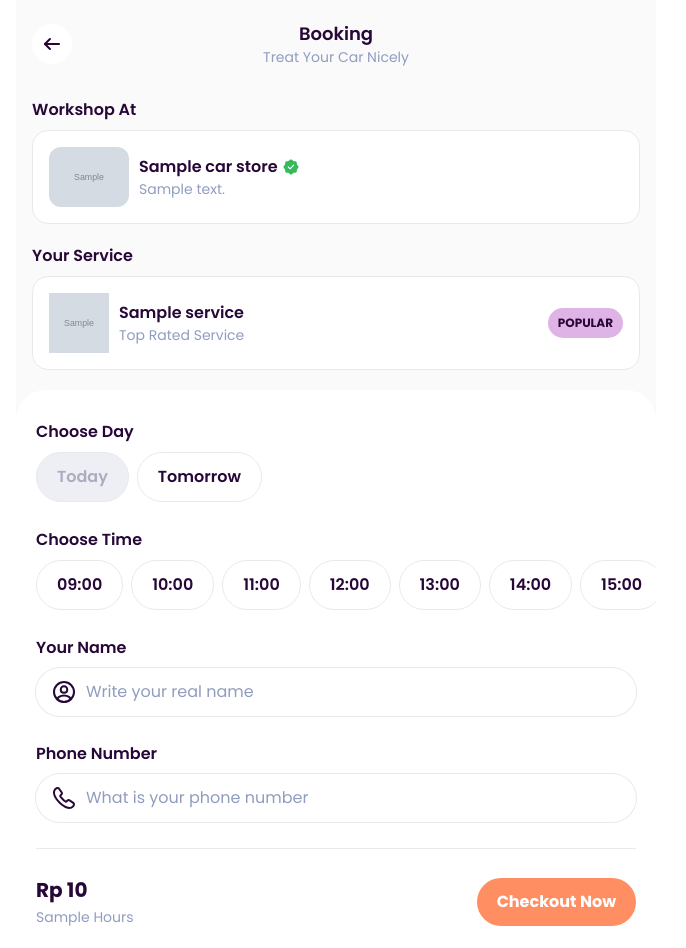
After one commit to yoedi/car-care, a Laravel app: template resources/views/front/booking.blade.php in a window 1280 px wide. The commit adds this page. Shown: the whole page, without its empty margins (304-990 px from the left). Run offline with Laravel 12, Linux system fonts and the light colour scheme; the template is opened without the code that fills it: most values are stand-ins (such as "Sample title", 1, 10 or a date in 2020); grey boxes marked "Sample" are stand-in pictures; style sheets or scripts are compiled from the project's sources.

Commit message:
Integrate booking form page

```diff
--- /dev/null
+++ b/resources/views/front/booking.blade.php
@@ -0,0 +1,148 @@
+<!doctype html>
+<html>
+<head>
+  <meta charset="UTF-8">
+  <meta name="viewport" content="width=device-width, initial-scale=1.0">
+  <link href="{{asset('output.css')}}" rel="stylesheet">
+  <link href="{{asset('main.css')}}" rel="stylesheet">
+  <link href="https://fonts.googleapis.com/css2?family=Poppins:wght@400;500;600;700;800;900&display=swap" rel="stylesheet" />
+  <link rel="stylesheet" href="https://cdn.jsdelivr.net/npm/swiper@11/swiper-bundle.min.css"/>
+</head>
+<body>
+  <main class="bg-[#FAFAFA] max-w-[640px] mx-auto min-h-screen relative flex flex-col has-[#CTA-nav]:pb-[120px] has-[#Bottom-nav]:pb-[120px]">
+    <div id="Top-nav" class="flex items-center justify-between px-4 pt-5">
+      <a href="{{ url()->previous() }}">
+        <div class="w-10 h-10 flex shrink-0">
+          <img src="{{ asset('assets/images/icons/back.svg') }}" alt="icon">
+        </div>
+      </a>
+      <div class="flex flex-col w-fit text-center">
+        <h1 class="font-semibold text-lg leading-[27px]">Booking</h1>
+        <p class="text-sm leading-[21px] text-[#909DBF]">Treat Your Car Nicely</p>
+      </div>
+      <div class="w-10 h-10 flex shrink-0">
+      </div>
+    </div>
+    <div id="Location" class="flex flex-col gap-2 px-4 mt-[30px]">
+      <h2 class="font-semibold">Workshop At</h2>
+      <div class="flex items-center w-full rounded-2xl border border-[#E9E8ED] p-4 gap-[10px] bg-white">
+        <div class="w-[80px] h-[60px] flex shrink-0 rounded-xl overflow-hidden">
+          <img src="{{ Storage::url($carStore->thumbnail) }}" class="w-full h-full object-cover" alt="thumbnail">
+        </div>
+        <div class="flex flex-col">
+          <div class="flex items-center gap-1">
+            <h1 class="font-semibold w-fit">{{ $carStore->name }}</h1>
+            <div class="w-[18px] h-[18px] flex shrink-0">
+              <img src="{{ asset('assets/images/icons/verify.svg') }}" alt="verified">
+            </div>
+          </div>
+          <div class="flex items-center gap-[2px]">
+            <p class="text-sm leading-[21px] text-[#909DBF]">{{ $carStore->address }}</p>
+          </div>
+        </div>
+      </div>
+    </div>
+    <div id="Service" class="flex flex-col gap-2 px-4 mt-5">
+      <h2 class="font-semibold">Your Service</h2>
+      <div class="rounded-2xl border border-[#E9E8ED] flex items-center justify-between p-4 bg-white">
+        <div class="flex items-center gap-[10px]">
+          <div class="w-[60px] h-[60px] flex shrink-0">
+            <img src="{{ Storage::url($service->icon) }}" alt="icon">
+          </div>
+          <div class="flex flex-col h-fit">
+            <p class="font-semibold">{{ $service->name }}</p>
+            <p class="text-sm leading-[21px] text-[#909DBF]">Top Rated Service</p>
+          </div>
+        </div>
+        <p class="rounded-full p-[6px_10px] bg-[#DFB3E6] w-fit font-bold text-xs leading-[18px]">POPULAR</p>
+      </div>
+    </div>
+    <div class="flex h-full flex-1 mt-5">
+      <form action="{{ route('front.booking.store', [$carStore->slug, $service->slug]) }}" class="w-full flex flex-col rounded-t-[30px] p-5 pt-[30px] gap-[26px] bg-white overflow-x-hidden mb-0 mt-auto">
+        @csrf
+        <div class="flex flex-col gap-2">
+          <h2 class="font-semibold">Choose Day</h2>
+          <div class="flex items-center gap-2">
+            <label class="!w-fit group relative">
+              <div class="rounded-full !w-fit border border-[#E9E8ED] p-[12px_20px] font-semibold transition-all duration-300 hover:bg-[#5B86EF] hover:text-white bg-white group-has-[:checked]:bg-[#5B86EF] group-has-[:checked]:text-white group-has-[:disabled]:bg-[#EEEFF4] group-has-[:disabled]:text-[#AAADBF]">Today</div>
+              <input type="radio" name="day" id="" class="absolute top-1/2 left-1/2 -z-10" required disabled>
+            </label>
+            <label class="!w-fit group relative">
+              <div class="rounded-full !w-fit border border-[#E9E8ED] p-[12px_20px] font-semibold transition-all duration-300 hover:bg-[#5B86EF] hover:text-white bg-white group-has-[:checked]:bg-[#5B86EF] group-has-[:checked]:text-white group-has-[:disabled]:bg-[#EEEFF4] group-has-[:disabled]:text-[#AAADBF]">Tomorrow</div>
+              <input type="radio" name="day" id="" class="absolute top-1/2 left-1/2 -z-10" required>
+            </label>
+          </div>
+        </div>
+        <div class="flex flex-col gap-2">
+          <h2 class="font-semibold">Choose Time</h2>
+          <div class="swiper2 h-fit">
+            <div class="swiper-wrapper w-full h-fit">
+              <label class="swiper-slide !w-fit group relative">
+                <div class="rounded-full !w-fit border border-[#E9E8ED] p-[12px_20px] font-semibold transition-all duration-300 hover:bg-[#5B86EF] hover:text-white bg-white group-has-[:checked]:bg-[#5B86EF] group-has-[:checked]:text-white group-has-[:disabled]:bg-[#EEEFF4] group-has-[:disabled]:text-[#AAADBF]">09:00</div>
+                <input type="radio" name="time_at" value="09:00:00" id="" class="absolute top-1/2 left-1/2 -z-10" required>
+              </label>
+              <label class="swiper-slide !w-fit group relative">
+                <div class="rounded-full !w-fit border border-[#E9E8ED] p-[12px_20px] font-semibold transition-all duration-300 hover:bg-[#5B86EF] hover:text-white bg-white group-has-[:checked]:bg-[#5B86EF] group-has-[:checked]:text-white group-has-[:disabled]:bg-[#EEEFF4] group-has-[:disabled]:text-[#AAADBF]">10:00</div>
+                <input type="radio" name="time_at" value="10:00:00" id="" class="absolute top-1/2 left-1/2 -z-10" required>
+              </label>
+              <label class="swiper-slide !w-fit group relative">
+                <div class="rounded-full !w-fit border border-[#E9E8ED] p-[12px_20px] font-semibold transition-all duration-300 hover:bg-[#5B86EF] hover:text-white bg-white group-has-[:checked]:bg-[#5B86EF] group-has-[:checked]:text-white group-has-[:disabled]:bg-[#EEEFF4] group-has-[:disabled]:text-[#AAADBF]">11:00</div>
+                <input type="radio" name="time_at" value="11:00:00" id="" class="absolute top-1/2 left-1/2 -z-10" required>
+              </label>
+              <label class="swiper-slide !w-fit group relative">
+                <div class="rounded-full !w-fit border border-[#E9E8ED] p-[12px_20px] font-semibold transition-all duration-300 hover:bg-[#5B86EF] hover:text-white bg-white group-has-[:checked]:bg-[#5B86EF] group-has-[:checked]:text-white group-has-[:disabled]:bg-[#EEEFF4] group-has-[:disabled]:text-[#AAADBF]">12:00</div>
+                <input type="radio" name="time_at" value="12:00:00" id="" class="absolute top-1/2 left-1/2 -z-10" required>
+              </label>
+              <label class="swiper-slide !w-fit group relative">
+                <div class="rounded-full !w-fit border border-[#E9E8ED] p-[12px_20px] font-semibold transition-all duration-300 hover:bg-[#5B86EF] hover:text-white bg-white group-has-[:checked]:bg-[#5B86EF] group-has-[:checked]:text-white group-has-[:disabled]:bg-[#EEEFF4] group-has-[:disabled]:text-[#AAADBF]">13:00</div>
+                <input type="radio" name="time_at" value="13:00:00" id="" class="absolute top-1/2 left-1/2 -z-10" required>
+              </label>
+              <label class="swiper-slide !w-fit group relative">
+                <div class="rounded-full !w-fit border border-[#E9E8ED] p-[12px_20px] font-semibold transition-all duration-300 hover:bg-[#5B86EF] hover:text-white bg-white group-has-[:checked]:bg-[#5B86EF] group-has-[:checked]:text-white group-has-[:disabled]:bg-[#EEEFF4] group-has-[:disabled]:text-[#AAADBF]">14:00</div>
+                <input type="radio" name="time_at" value="14:00:00" id="" class="absolute top-1/2 left-1/2 -z-10" required>
+              </label>
+              <label class="swiper-slide !w-fit group relative">
+                <div class="rounded-full !w-fit border border-[#E9E8ED] p-[12px_20px] font-semibold transition-all duration-300 hover:bg-[#5B86EF] hover:text-white bg-white group-has-[:checked]:bg-[#5B86EF] group-has-[:checked]:text-white group-has-[:disabled]:bg-[#EEEFF4] group-has-[:disabled]:text-[#AAADBF]">15:00</div>
+                <input type="radio" name="time_at" value="15:00:00" id="" class="absolute top-1/2 left-1/2 -z-10" required>
+              </label>
+              <label class="swiper-slide !w-fit group relative">
+                <div class="rounded-full !w-fit border border-[#E9E8ED] p-[12px_20px] font-semibold transition-all duration-300 hover:bg-[#5B86EF] hover:text-white bg-white group-has-[:checked]:bg-[#5B86EF] group-has-[:checked]:text-white group-has-[:disabled]:bg-[#EEEFF4] group-has-[:disabled]:text-[#AAADBF]">16:00</div>
+                <input type="radio" name="time_at" value="16:00:00" id="" class="absolute top-1/2 left-1/2 -z-10" required>
+              </label>
+            </div>
+          </div>
+        </div>
+        <div class="flex flex-col gap-2">
+          <label for="Name" class="font-semibold">Your Name</label>
+          <div class="rounded-full flex items-center ring-1 ring-[#E9E8ED] p-[12px_16px] bg-white w-full transition-all duration-300 focus-within:ring-2 focus-within:ring-[#FF8E62]">
+            <div class="w-6 h-6 flex shrink-0 mr-[10px]">
+              <img src="{{ asset('assets/images/icons/profile-circle.svg') }}" alt="icon">
+            </div>
+            <input type="text" name="name" id="name" class="appearance-none outline-none w-full font-semibold placeholder:font-normal placeholder:text-[#909DBF]" placeholder="Write your real name" required>
+          </div>
+        </div>
+        <div class="flex flex-col gap-2">
+          <label for="Name" class="font-semibold">Phone Number</label>
+          <div class="rounded-full flex items-center ring-1 ring-[#E9E8ED] p-[12px_16px] bg-white w-full transition-all duration-300 focus-within:ring-2 focus-within:ring-[#FF8E62]">
+            <div class="w-6 h-6 flex shrink-0 mr-[10px]">
+              <img src="{{ asset('assets/images/icons/call.svg') }}" alt="icon">
+            </div>
+            <input type="tel" name="phone_number" id="phone_number" class="appearance-none outline-none w-full font-semibold placeholder:font-normal placeholder:text-[#909DBF]" placeholder="What is your phone number" required>
+          </div>
+        </div>
+        <hr class="border-[#E9E8ED]">
+        <div id="CTA" class="w-full flex items-center justify-between bg-white">
+          <div class="flex flex-col gap-[2px]">
+            <p class="font-bold text-xl leading-[30px]">Rp {{ number_format($service->price, 0, ',', '.') }}</p>
+            <p class="text-sm leading-[21px] text-[#909DBF]">{{ $service->duration_in_hour }} Hours</p>
+          </div>
+          <button type="submit" class="rounded-full p-[12px_20px] bg-[#FF8E62] font-bold text-white">Checkout Now</button>
+        </div>
+      </form>
+    </div>
+  </main>
+
+  <script src="https://cdn.jsdelivr.net/npm/swiper@11/swiper-bundle.min.js"></script>
+  <script src="{{asset('customjs/booking.js')}}"></script>
+</body>
+</html>
```
Also changed, not shown: app/Http/Controllers/FrontController.php (+9 -0 lines), resources/views/front/details.blade.php (+10 -2 lines).
